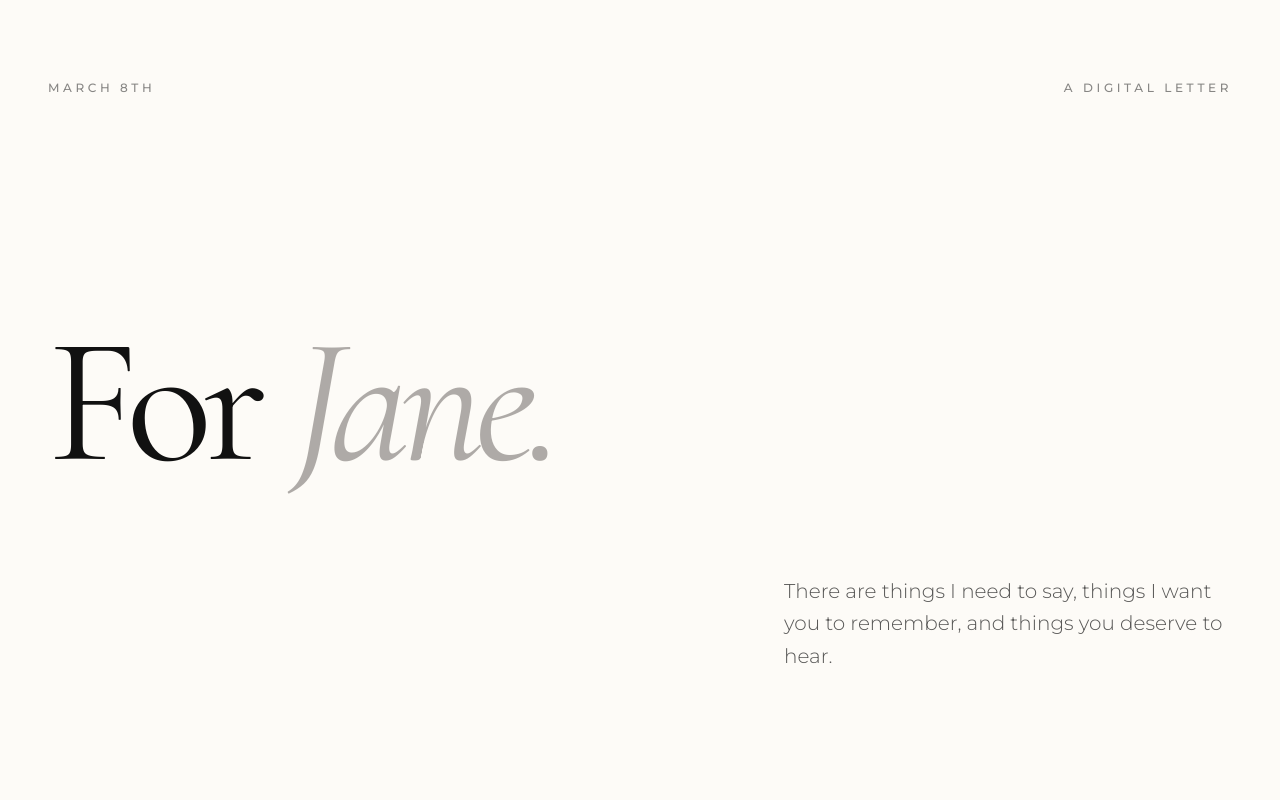
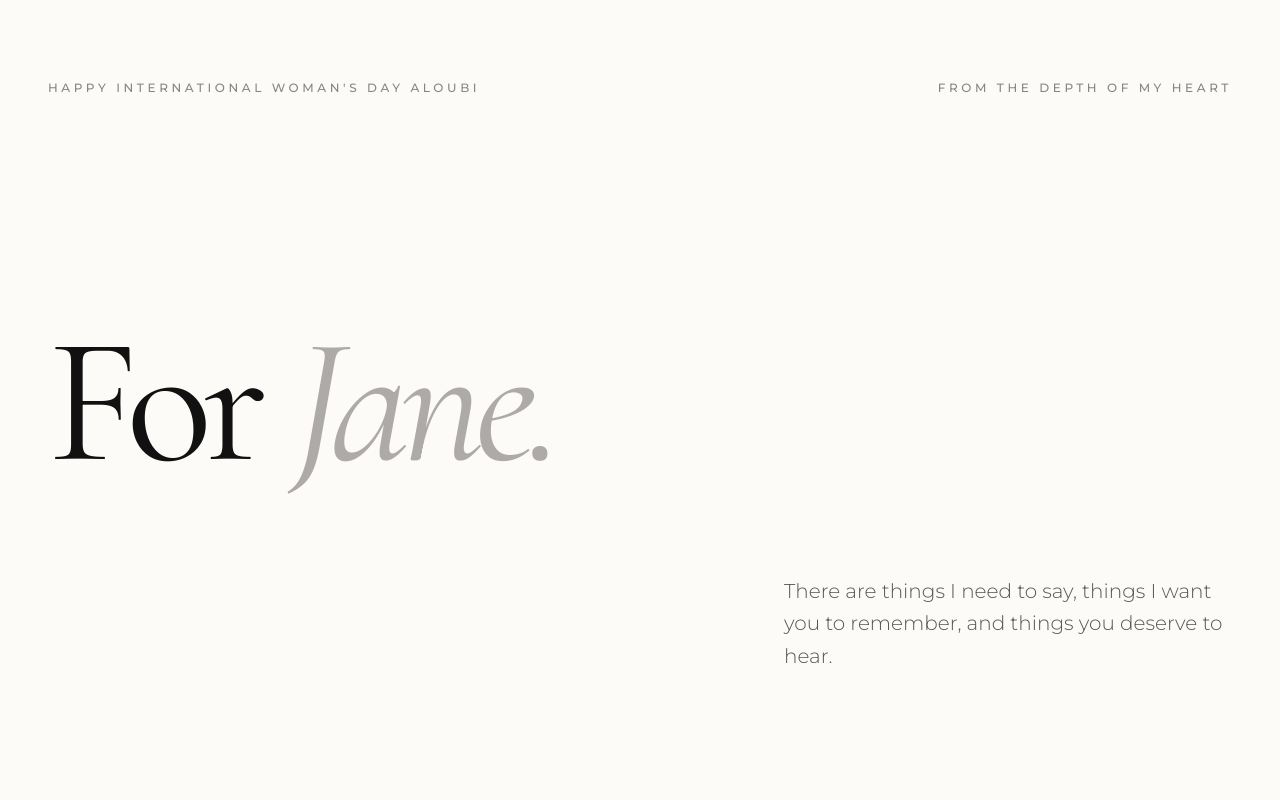
Before and after one commit to Raphael-22/international, a React (Vite) app: page / in a window 1280 px wide. Shown: the top 800 px of the page. Built offline with nearby package versions, Linux system fonts and the light colour scheme.

Commit message:
Update Hero.tsx

```diff
--- a/src/components/Hero.tsx
+++ b/src/components/Hero.tsx
@@ -8,13 +8,12 @@ export default function Hero() {
           initial={{ opacity: 0 }} animate={{ opacity: 1 }} transition={{ duration: 2 }}
           className="text-xs uppercase tracking-[0.3em] text-ink/50 font-medium"
         >
-          March 8th
-        </motion.span>
+Happy International Woman&apos;s Day Aloubi        </motion.span>
         <motion.span
           initial={{ opacity: 0 }} animate={{ opacity: 1 }} transition={{ duration: 2, delay: 0.5 }}
           className="text-xs uppercase tracking-[0.3em] text-ink/50 font-medium"
         >
-          A Digital Letter
+          From the Depth of My Heart
         </motion.span>
       </div>
 
```
